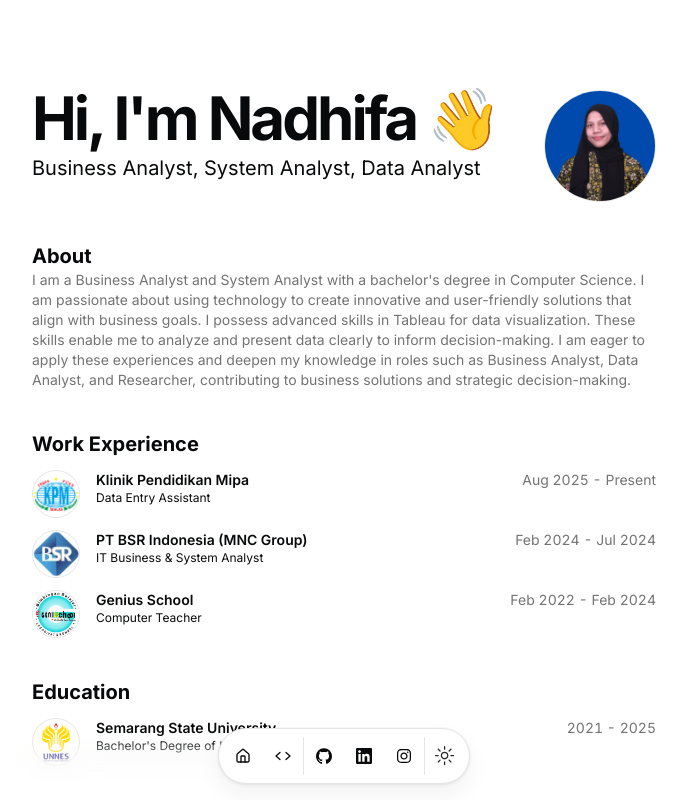
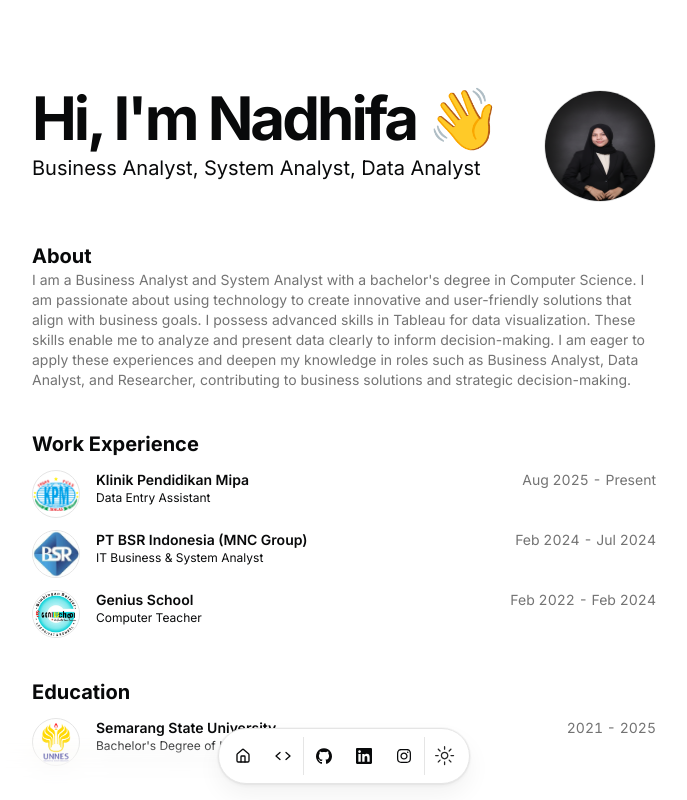
Before and after one commit to Nadhifahreska/Portofolio-Nadhifa, a Next.js app: page / in a window 1280 px wide. Shown: the top 800 px of the page, without its empty margins (296-983 px from the left). Built offline with nearby package versions, Linux system fonts and the light colour scheme.

Commit message:
Update resume.tsx

```diff
--- a/src/data/resume.tsx
+++ b/src/data/resume.tsx
@@ -11,7 +11,7 @@ export const DATA = {
   description: "Business Analyst, System Analyst, Data Analyst",
   summary:
     "I am a Business Analyst and System Analyst with a bachelor's degree in Computer Science. I am passionate about using technology to create innovative and user-friendly solutions that align with business goals. I possess advanced skills in Tableau for data visualization. These skills enable me to analyze and present data clearly to inform decision-making. I am eager to apply these experiences and deepen my knowledge in roles such as Business Analyst, Data Analyst, and Researcher, contributing to business solutions and strategic decision-making.",
-  avatarUrl: "./images/me.png",
+  avatarUrl: "./images/fotoprofil.png",
   skills: [
     "Analisis Bisnis",
     "Communication",
```
